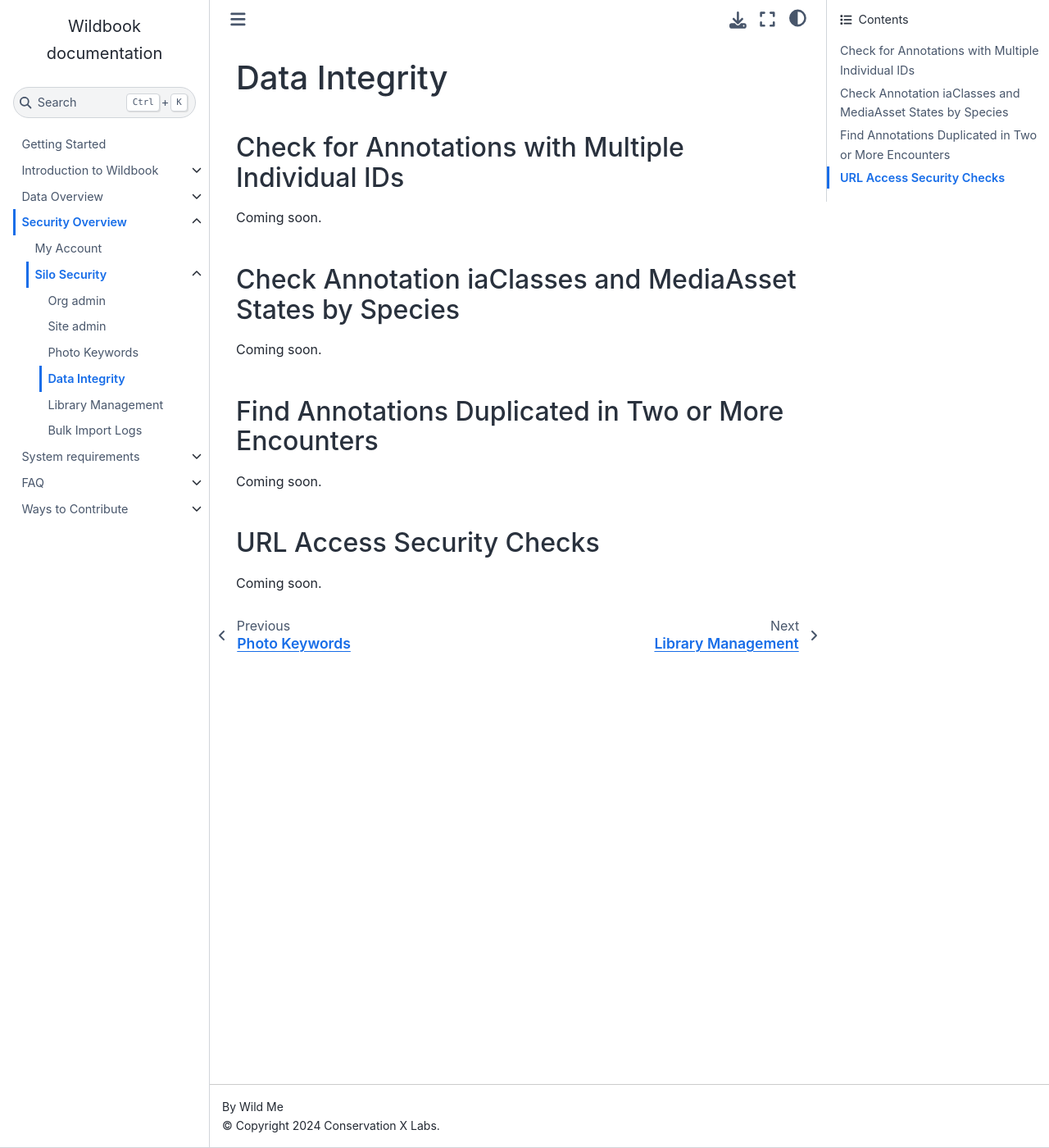
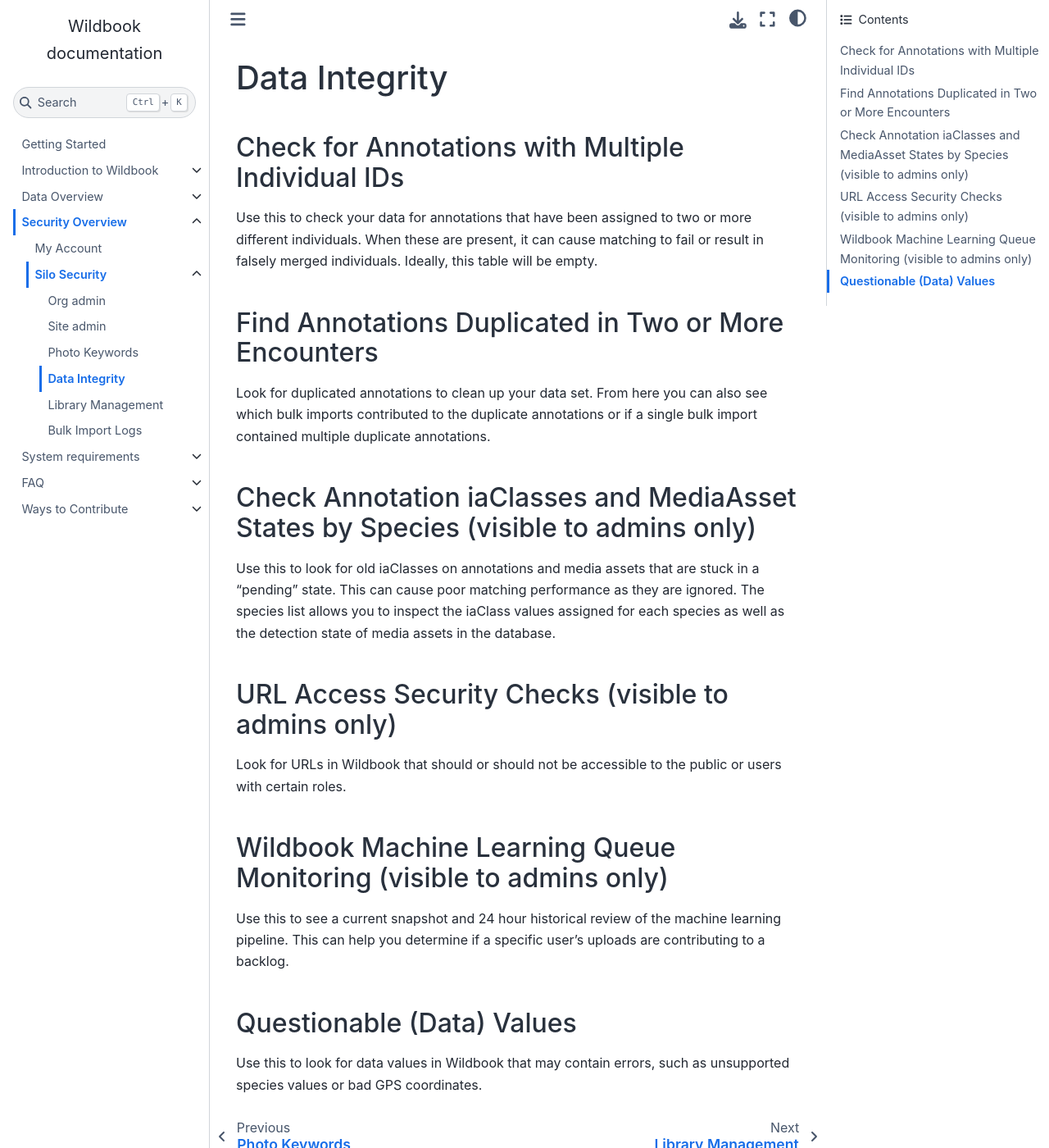
Before and after one commit to WildMeOrg/wildbook-docs, a Sphinx documentation site: the page built from docs/security/silo-security/data-integrity.md, in a window 1280 px wide and 1400 px high. Shown: the whole window at 82% size. Built offline with Sphinx 7.4.7 and the Sphinx Book theme 1.1.4, drawn with Linux system fonts in a browser that asks for light colours.

Commit message:
Update data-integrity.md
Replaced "Coming soon" with descriptions and role permission of each option.

```diff
--- a/docs/security/silo-security/data-integrity.md
+++ b/docs/security/silo-security/data-integrity.md
@@ -2,16 +2,24 @@
 
 ## Check for Annotations with Multiple Individual IDs
 
-Coming soon.
-
-## Check Annotation iaClasses and MediaAsset States by Species
-
-Coming soon.
+Use this to check your data for annotations that have been assigned to two or more different individuals. When these are present, it can cause matching to fail or result in falsely merged individuals. Ideally, this table will be empty.
 
 ## Find Annotations Duplicated in Two or More Encounters
 
-Coming soon.
+Look for duplicated annotations to clean up your data set. From here you can also see which bulk imports contributed to the duplicate annotations or if a single bulk import contained multiple duplicate annotations.
 
-## URL Access Security Checks
+## Check Annotation iaClasses and MediaAsset States by Species (visible to admins only)
 
-Coming soon.
+Use this to look for old iaClasses on annotations and media assets that are stuck in a "pending" state. This can cause poor matching performance as they are ignored. The species list allows you to inspect the iaClass values assigned for each species as well as the detection state of media assets in the database.
+
+## URL Access Security Checks (visible to admins only)
+
+Look for URLs in Wildbook that should or should not be accessible to the public or users with certain roles.
+
+## Wildbook Machine Learning Queue Monitoring (visible to admins only)
+
+Use this to see a current snapshot and 24 hour historical review of the machine learning pipeline. This can help you determine if a specific user's uploads are contributing to a backlog.
+
+## Questionable (Data) Values
+
+Use this to look for data values in Wildbook that may contain errors, such as unsupported species values or bad GPS coordinates.
```
